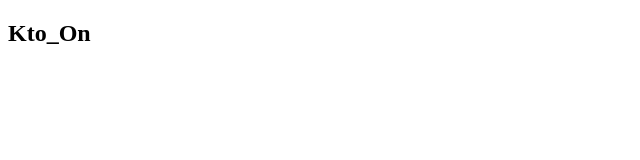
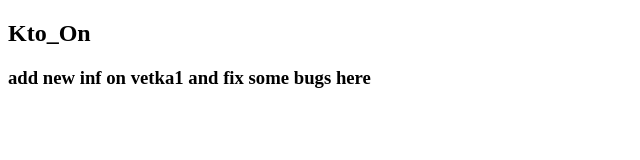
Before and after one commit to danekjke/qqw, a plain HTML site: page index.html in a window 1280 px wide. Shown: the whole page, without its empty margins (0-640 px from the left). Drawn offline with Linux system fonts and the light colour scheme.

Commit message:
in vetka1 in index was added h3 and fix bugs

```diff
--- a/index.html
+++ b/index.html
@@ -7,5 +7,6 @@
 </head>
 <body>
     <h2> Kto_On </h2>
+    <h3> add new inf on vetka1 and fix some bugs here</h3>
 </body>
 </html>
```
